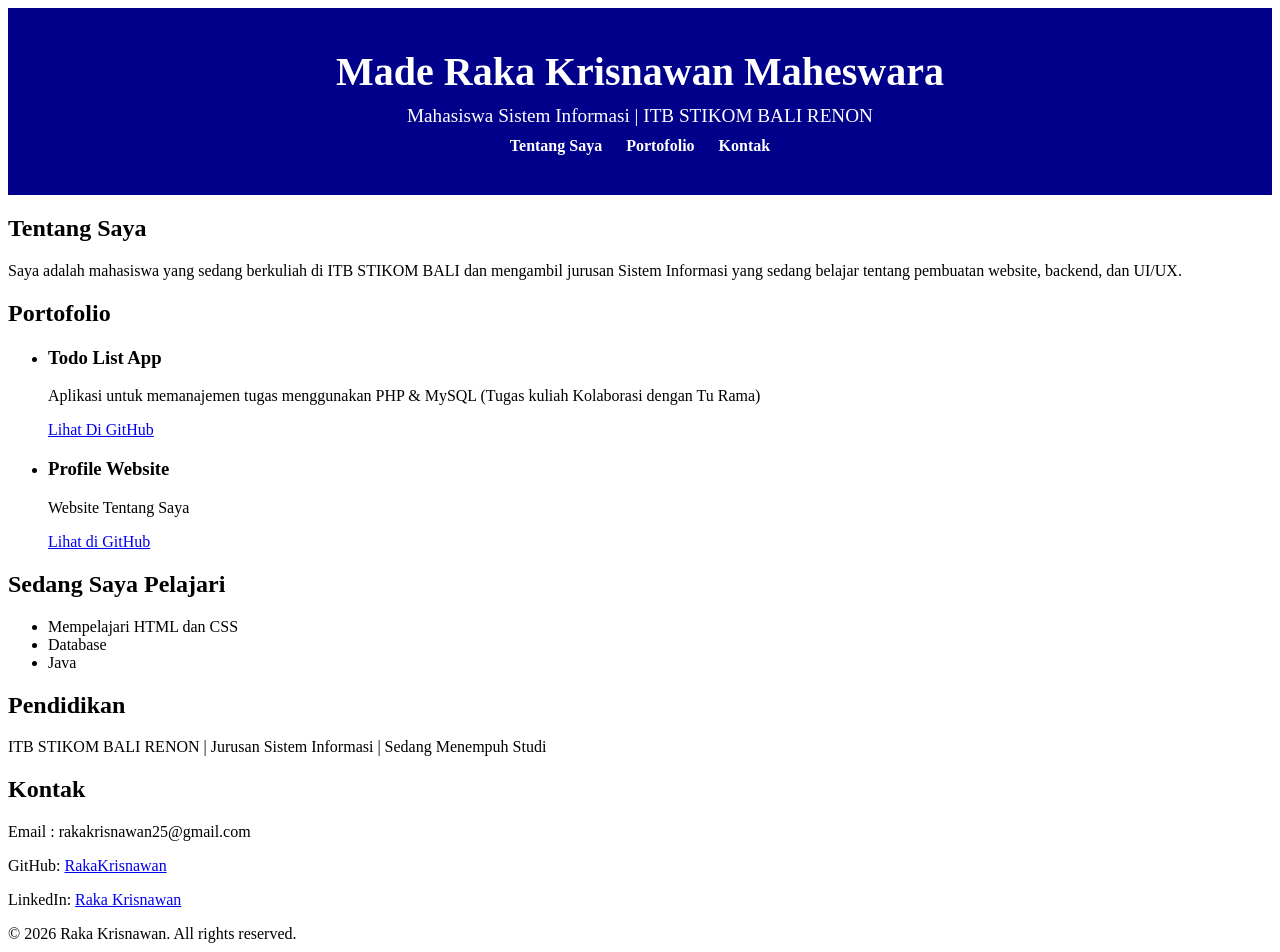
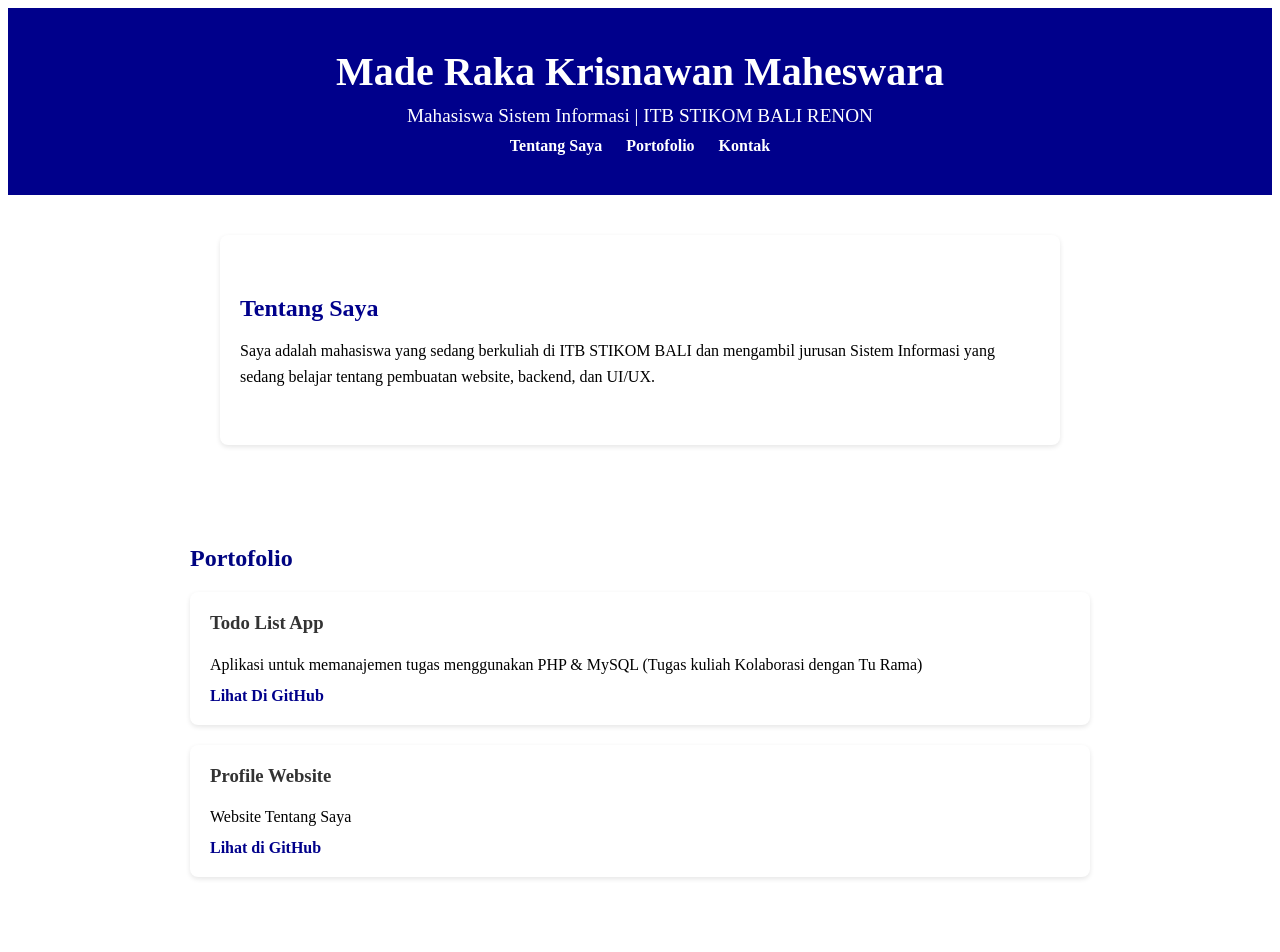
Before and after one commit to RakaKrisnawan/ProfileWebsite, a plain HTML site: page index.html in a window 1280 px wide. Shown: the top 952 px of the page. Drawn offline with Linux system fonts and the light colour scheme.

Commit message:
menyelesaikan css

```diff
--- a/styles.css
+++ b/styles.css
@@ -25,3 +25,181 @@ nav a {
 nav a:hover {
     text-decoration: underline;
 }
+
+
+
+
+
+#about {
+    background-color: white;
+    padding: 40px 20px;
+    max-width: 800px;
+    margin: 40px auto;
+    border-radius: 8px;
+    box-shadow: 0 2px 5px rgba(0, 0, 0, 0.1);
+}
+
+#about h2 {
+    color: rgb(0, 0, 139);
+    margin-bottom: 15px;
+}
+
+#about p {
+    line-height: 1.6;
+}
+
+
+
+
+
+/* Section Portofolio */
+#portofolio {
+  padding: 40px 20px;
+  max-width: 900px;
+  margin: 40px auto;
+}
+
+#portofolio h2 {
+  color: #000481;
+  margin-bottom: 20px;
+}
+
+
+#portofolio ul {
+  list-style-type: none;
+  padding: 0;
+}
+
+#portofolio li {
+  background: #ffffff;
+  margin-bottom: 20px;
+  padding: 20px;
+  border-radius: 8px;
+  box-shadow: 0 2px 5px rgba(0,0,0,0.1);
+}
+
+#portofolio h3 {
+  margin-top: 0;
+  color: #333;
+}
+
+#portofolio p {
+  margin: 10px 0;
+  line-height: 1.5;
+}
+
+#portofolio a {
+  color: rgb(0, 0, 139);
+  text-decoration: none;
+  font-weight: bold;
+}
+
+#portofolio a:hover {
+  text-decoration: underline;
+}
+
+
+
+
+
+/* Section Sedang Dipelajari */
+#learning {
+  background-color: #f0f8ff;        /* biru muda lembut sebagai latar */
+  padding: 40px 20px;
+  max-width: 800px;
+  margin: 40px auto;
+  border-radius: 8px;
+  border: 2px solid rgb(0,0,139);   /* garis tepi biru tua */
+}
+
+#learning h2 {
+  color: rgb(0,0,139);              /* judul biru tua */
+  margin-bottom: 15px;
+}
+
+#learning ul {
+  list-style-type: square;          /* bullet kotak */
+  padding-left: 20px;
+}
+
+#learning li {
+  margin-bottom: 10px;
+  line-height: 1.5;
+  color: #333;                      /* teks abu gelap */
+}
+
+
+
+
+
+/* Section Pendidikan */
+#education {
+  background-color: #ffffff;       /* latar putih */
+  padding: 40px 20px;
+  max-width: 800px;
+  margin: 40px auto;
+  border-left: 5px solid rgb(0,0,139); /* garis aksen biru tua di kiri */
+}
+
+#education h2 {
+  color: rgb(0,0,139);             /* judul biru tua */
+  margin-bottom: 15px;
+}
+
+#education p {
+  line-height: 1.6;
+  font-size: 1.1em;
+}
+
+
+
+
+
+/* Section Kontak */
+#contact {
+  background-color: #ffffff;          /* latar putih */
+  padding: 40px 20px;
+  max-width: 800px;
+  margin: 40px auto;
+  border: 2px solid rgb(0,0,139);     /* garis tepi biru tua */
+  border-radius: 8px;
+}
+
+#contact h2 {
+  color: rgb(0,0,139);                /* judul biru tua */
+  margin-bottom: 15px;
+}
+
+#contact p {
+  margin: 8px 0;
+  font-size: 1.1em;
+  line-height: 1.5;
+}
+
+#contact a {
+  color: rgb(0,0,139);                /* link biru tua */
+  text-decoration: none;
+  font-weight: bold;
+}
+
+#contact a:hover {
+  text-decoration: underline;         /* efek hover */
+}
+
+
+
+
+
+/* Footer */
+footer {
+  background-color: rgb(0,0,139);   /* latar biru tua */
+  color: white;                     /* teks putih */
+  text-align: center;               /* rata tengah */
+  padding: 20px;                    /* ruang dalam */
+  margin-top: 40px;                 /* jarak dari section terakhir */
+}
+
+footer p {
+  margin: 0;                        /* hilangkan jarak default */
+  font-size: 0.9em;                 /* ukuran teks sedikit lebih kecil */
+}
```
